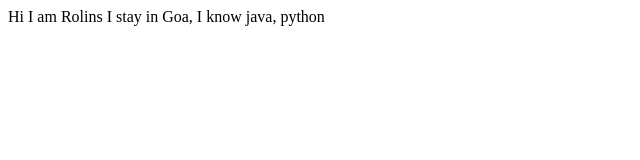
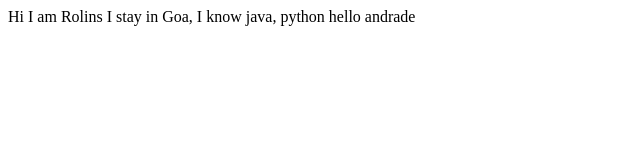
Before and after one commit to rolins2/rolins_site, a plain HTML site: page index.html in a window 1280 px wide. Shown: the whole page, without its empty margins (0-640 px from the left). Drawn offline with Linux system fonts and the light colour scheme.

Commit message:
Update index.html

```diff
--- a/index.html
+++ b/index.html
@@ -10,5 +10,6 @@
     Hi I am Rolins
     I stay in Goa,
     I know java, python
+    hello andrade
 </body>
 </html>
```
